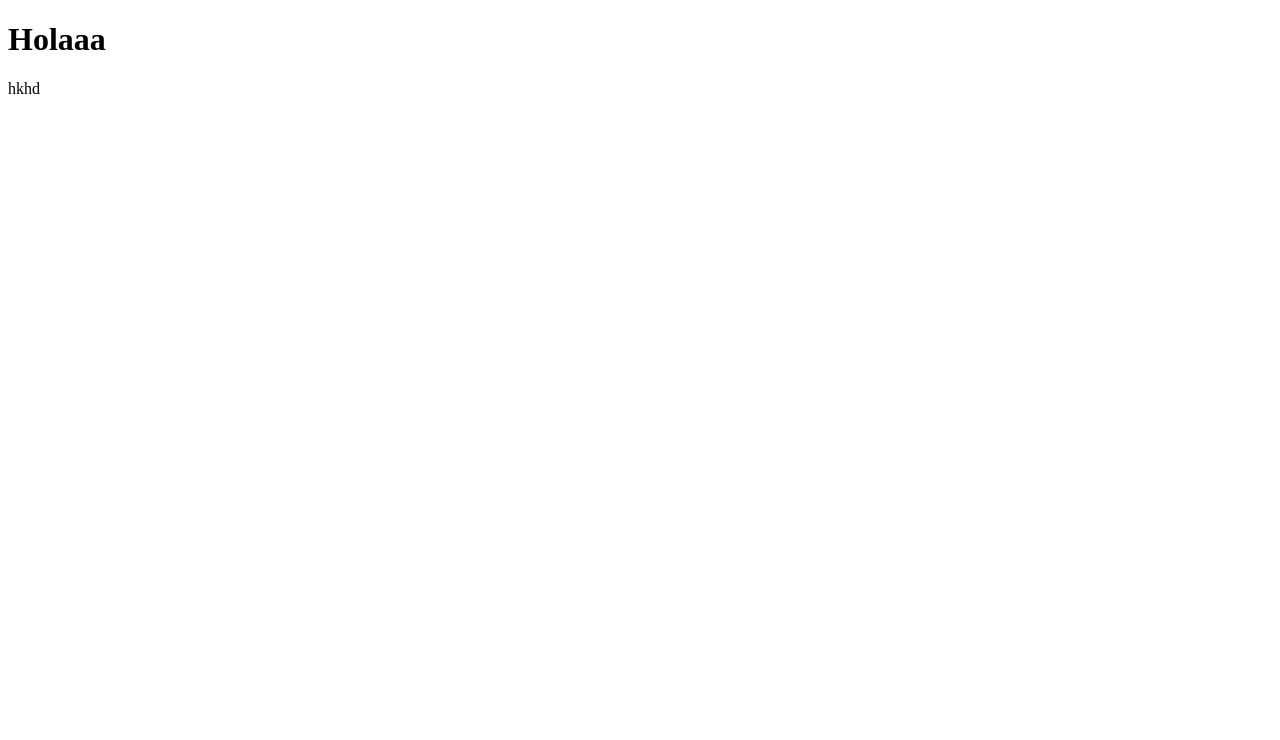
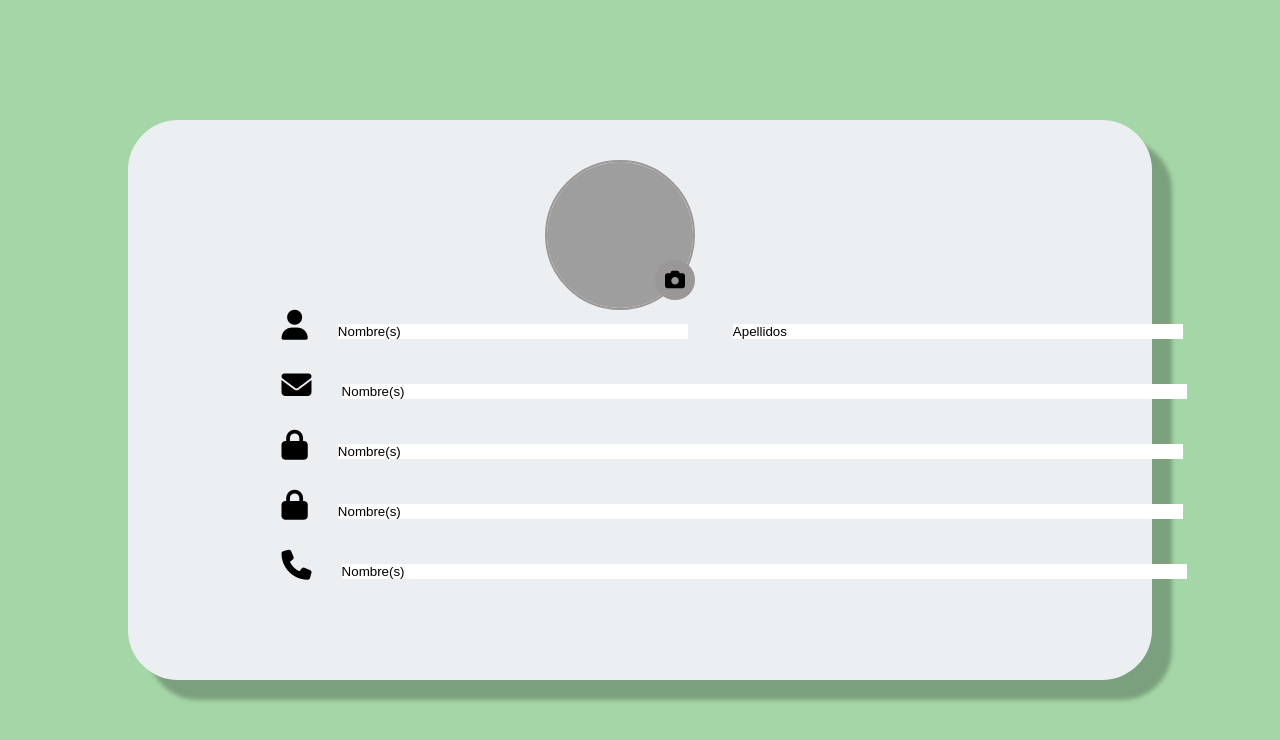
Before and after one commit to Gustavo-Vazquez9/Proyecto-Angular, an Angular app in the folder Costeo/: page / in a window 1280 px wide. Shown: the top 740 px of the page. Built offline with nearby package versions, Linux system fonts and the light colour scheme; grey boxes are pictures that could not be loaded.

Commit message:
Color de fondo y avance del formulario

```diff
--- a/Costeo/src/app/app.component.html
+++ b/Costeo/src/app/app.component.html
@@ -1 +1 @@
-<h1>Holaaa</h1>
+<app-login></app-login>
--- a/Costeo/src/app/app.module.ts
+++ b/Costeo/src/app/app.module.ts
@@ -3,10 +3,12 @@ import { BrowserModule } from '@angular/platform-browser';
 
 import { AppRoutingModule } from './app-routing.module';
 import { AppComponent } from './app.component';
+import { LoginComponent } from './components/login/login.component';
 
 @NgModule({
   declarations: [
-    AppComponent
+    AppComponent,
+    LoginComponent
   ],
   imports: [
     BrowserModule,
--- /dev/null
+++ b/Costeo/src/app/components/login/login.component.html
@@ -0,0 +1,32 @@
+<div class="full-screen">
+    <form class="form">
+        <div class="profile-pic">
+            <img src="https://i.pinimg.com/originals/4c/6d/f9/4c6df95f02a071086571d91c3668043d.jpg" alt="Profile Picture">
+            <div class="pic">
+                <i class="fas fa-camera"></i>
+            </div>
+        </div>
+        <div class="form-inputs">
+            <i class="fa-solid fa-user">
+                <input type="text" value="Nombre(s)">
+                <input type="text" value="Apellidos">
+            </i>
+            <br>
+            <i class="fas fa-envelope">
+                <input type="text" value="Nombre(s)">
+            </i>
+            <br>
+            <i class="fas fa-lock">
+                <input type="text" value="Nombre(s)">
+            </i>
+            <br>
+            <i class="fas fa-lock">
+                <input type="text" value="Nombre(s)">
+            </i>
+            <br>
+            <i class="fas fa-phone">
+                <input type="text" value="Nombre(s)">
+            </i>
+        </div>
+    </form>
+</div>
--- /dev/null
+++ b/Costeo/src/app/components/login/login.component.scss
@@ -0,0 +1,66 @@
+@import "../../../assets/scss/variables.scss";
+.full-screen {
+    width: 100vw;
+    height: 100vh;
+    background-color: map-get($colors, "full-screen-bg");
+    .form {
+        position: absolute;
+        width: 80%;
+        height: 70%;
+        background-color: map-get($colors, "secondary-bg");
+        margin-left: 10vw;
+        margin-top: 15vh;
+        border-radius: 50px;
+        box-shadow: 20px 20px 4px rgba(0, 0, 0, 0.25);
+        .profile-pic {
+            display: flex;
+            width: 100%;
+            justify-content: center;
+            margin-top: 5vh;
+            img {
+                width: 150px;
+                height: 150px;
+                border: 2px solid map-get($colors, "picture-bg");
+                border-radius: 50%;
+                object-fit: cover;
+            }
+            .pic {
+                position: relative;
+                display: flex;
+                justify-content: center;
+                align-items: center;
+                background-color: map-get($colors, "picture-bg");
+                border-radius: 50%;
+                width: 40px;
+                height: 40px;
+                right: 40px;
+                top: 100px;
+                i {
+                    font-size: 20px;
+                }
+            }
+        }
+        .form-inputs {
+            i {
+                width: 90%;
+                position: relative;
+                font-size: 30px;
+                left: 15%;
+                margin-bottom: 30px;
+                &:first-of-type {
+                    input:nth-child(1) {
+                        width: 350px;
+                    }
+                    input {
+                        width: 450px;
+                        margin-right: 15px;
+                    }
+                }
+                input {
+                    margin-left: 30px;
+                    width: 845px;
+                }
+            }
+        }
+    }
+}
--- /dev/null
+++ b/Costeo/src/assets/scss/variables.scss
@@ -0,0 +1 @@
+$colors: ( "primary": #2E7D32, "secondary": #43A047, "full-screen-bg": #A5D6A7, "primary-font": #000000, "secondary-font": #212121, "primary-bg": #EEEEEE, "secondary-bg": #ECEFF1, "picture-bg": #999797);
--- a/Costeo/src/index.html
+++ b/Costeo/src/index.html
@@ -1,5 +1,6 @@
 <!doctype html>
 <html lang="en">
+
 <head>
     <meta charset="utf-8">
     <title>Costeo</title>
@@ -7,8 +8,9 @@
     <meta name="viewport" content="width=device-width, initial-scale=1">
     <link rel="icon" type="image/x-icon" href="favicon.ico">
 </head>
+
 <body>
     <app-root></app-root>
-  hkhd
 </body>
+
 </html>
--- a/Costeo/src/styles.scss
+++ b/Costeo/src/styles.scss
@@ -1 +1,8 @@
-/* You can add global styles to this file, and also import other style files */
+@import url('https://cdnjs.cloudflare.com/ajax/libs/font-awesome/6.1.1/css/all.min.css');
+@import url('https://fonts.googleapis.com/css2?family=Poppins&display=swap');
+* {
+    padding: 0;
+    margin: 0;
+    border: 0;
+    box-sizing: border-box;
+}
```
Also changed, not shown: Costeo/src/app/components/login/login.component.ts (added, +13 -0 lines). Lines whose indentation alone changed are shown as unchanged.
